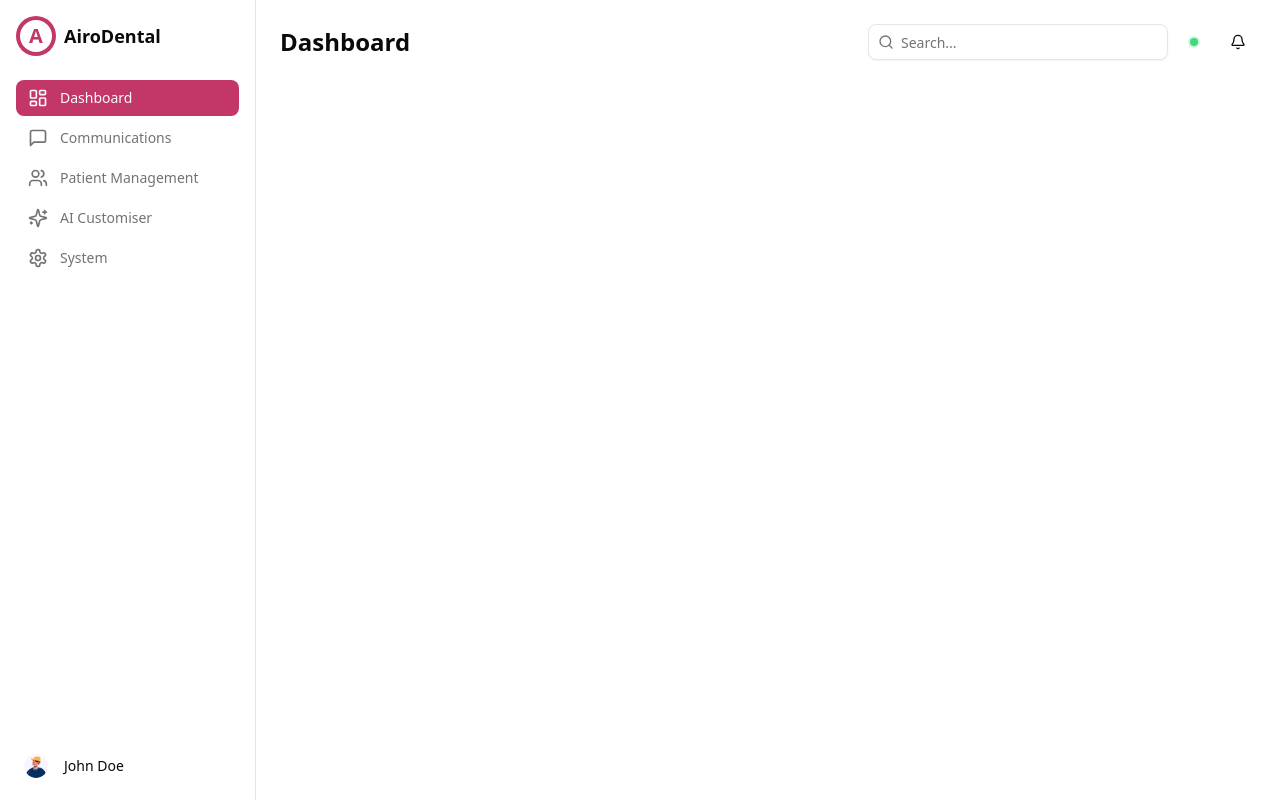
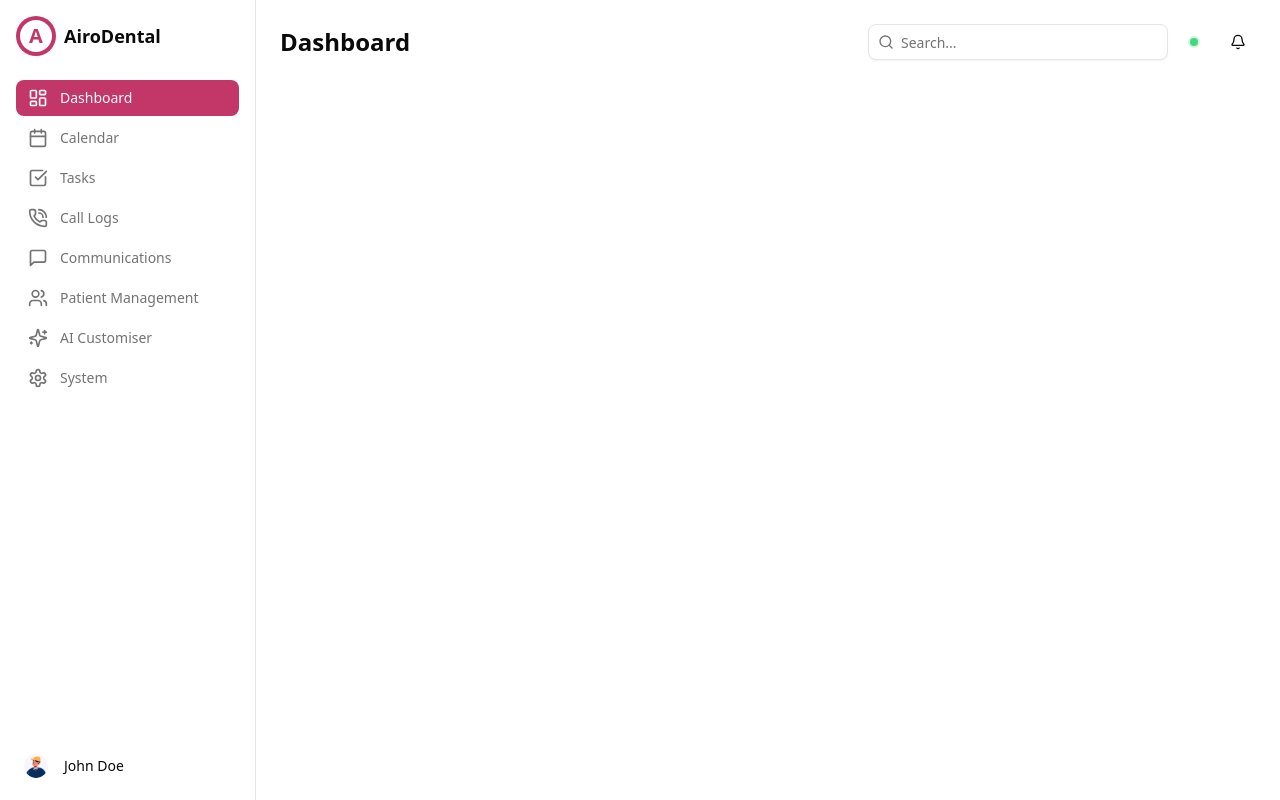
Before and after one commit to Airo-DDS/laine, a Next.js app: page /dashboard in a window 1280 px wide. Built offline with nearby package versions, Linux system fonts and the light colour scheme.

Commit message:
updated sidebar nav

```diff
--- a/components/sidebar/index.tsx
+++ b/components/sidebar/index.tsx
@@ -29,6 +29,9 @@ import {
   Menu,
   LogOut,
   Sparkles,
+  Calendar,
+  PhoneCall,
+  CheckSquare,
 } from "lucide-react"
 import { cn } from "@/lib/utils"
 
@@ -37,6 +40,21 @@ const navigationItems = [
     name: "Dashboard",
     href: "/dashboard",
     icon: LayoutDashboard,
+  },
+  {
+    name: "Calendar",
+    href: "/calendar",
+    icon: Calendar,
+  },
+  {
+    name: "Tasks",
+    href: "/tasks",
+    icon: CheckSquare,
+  },
+  {
+    name: "Call Logs",
+    href: "/call-logs",
+    icon: PhoneCall,
   },
   {
     name: "Communications",
```
